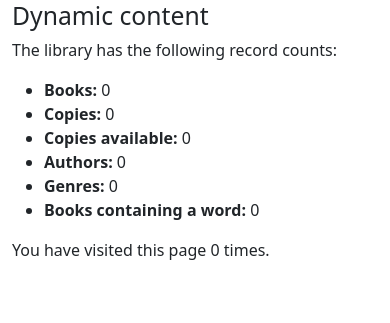
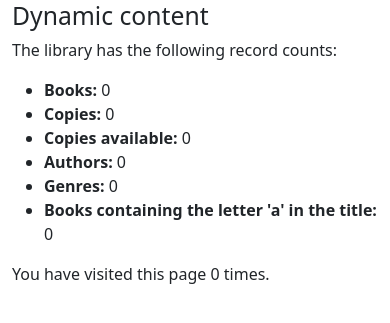
Before and after one commit to danii1107/PSI_1, a Django app: page /catalog/ in a window 390 px wide. Shown: the part 278-601 px from the top of the page. Run offline with Django 4.2, Linux system fonts and the light colour scheme; data that the repository does not hold is empty.

Commit message:
8 with bonus

```diff
--- a/locallibrary/catalog/models.py
+++ b/locallibrary/catalog/models.py
@@ -106,6 +106,9 @@ class Author(models.Model):
     date_of_birth = models.DateField(null=True, blank=True, verbose_name='birth')
     date_of_death = models.DateField('Died', null=True, blank=True)
 
+    class Meta:
+        ordering = ["first_name", "last_name"]
+
     def get_absolute_url(self):
         """
         Retorna la url para acceder a una instancia particular de un autor.
--- a/locallibrary/catalog/templates/base_generic.html
+++ b/locallibrary/catalog/templates/base_generic.html
@@ -37,19 +37,19 @@
             </ul>
           {% endblock %}
         </div>
-        <div class="col-sm-10 ">{% block content %}{% endblock %}</div>
+        <div class="col-sm-10 ">{% block content %}{% endblock %}
           {% block pagination %}
           {% if is_paginated %}
             <div class="pagination">
               <span class="page-links">
                 {% if page_obj.has_previous %}
-						<a href="{{ request.path }}?page={{ page_obj.previous_page_number }}">anterior</a>
+                  <a href="{{ request.path }}?page={{ page_obj.previous_page_number }}">Next</a>
                 {% endif %}
                 <span class="page-current">
                   Page {{ page_obj.number }} of {{ page_obj.paginator.num_pages }}.
                 </span>
                 {% if page_obj.has_next %}
-						<a href="{{ request.path }}?page={{ page_obj.next_page_number }}">siguiente</a>
+                  <a href="{{ request.path }}?page={{ page_obj.next_page_number }}">Previous</a>
                 {% endif %}
               </span>
             </div>
@@ -57,5 +57,6 @@
           {% endblock %}
         </div>
       </div>
+    </div>
   </body>
 </html>
--- a/locallibrary/catalog/templates/index.html
+++ b/locallibrary/catalog/templates/index.html
@@ -16,7 +16,7 @@
     <li><strong>Copies available:</strong> {{ num_instances_available }}</li>
     <li><strong>Authors:</strong> {{ num_authors }}</li>
 	<li><strong>Genres:</strong> {{ num_genres }}</li>
-	<li><strong>Books containing a word:</strong> {{ num_books_containing_word }}</li>
+	<li><strong>Books containing the letter 'a' in the title:</strong> {{ num_books_containing_word }}</li>
   </ul>
   <p>You have visited this page {{ num_visits }}{% if num_visits == 1 %} time{% else %} times{% endif %}.</p>
 {% endblock %}
--- a/locallibrary/catalog/views.py
+++ b/locallibrary/catalog/views.py
@@ -17,7 +17,7 @@ def index(request):
     num_genres = Genre.objects.count()
 
     num_books_containing_word = Book.objects.all().filter(
-        title__icontains='After').count()
+        title__icontains='a').count()
 
     num_visits = request.session.get('num_visits', 0)
     request.session['num_visits'] = num_visits + 1
@@ -40,7 +40,7 @@ from django.views import generic
 
 class BookListView(generic.ListView):
     model = Book
-    paginate_by = 5
+    paginate_by = 2
 
 class BookDetailView(generic.DetailView):
     model = Book
@@ -54,16 +54,6 @@ class AuthorDetailView(generic.DetailView):
 
 from django.contrib.auth.mixins import LoginRequiredMixin
 
-class LoanedBooksByUserListView(LoginRequiredMixin,generic.ListView):
-    """
-    Vista genérica basada en clases que enumera los libros prestados al usuario actual.
-    """
-    model = BookInstance
-    template_name ='catalog/bookinstance_list_borrowed_user.html'
-    paginate_by = 10
-
-    def get_queryset(self):
-        return BookInstance.objects.filter(borrower=self.request.user).filter(status__exact='o').order_by('due_back')
 
 class LoanedBooksByUserListView(LoginRequiredMixin,generic.ListView):
     """
```
Lines whose indentation alone changed are shown as unchanged.
